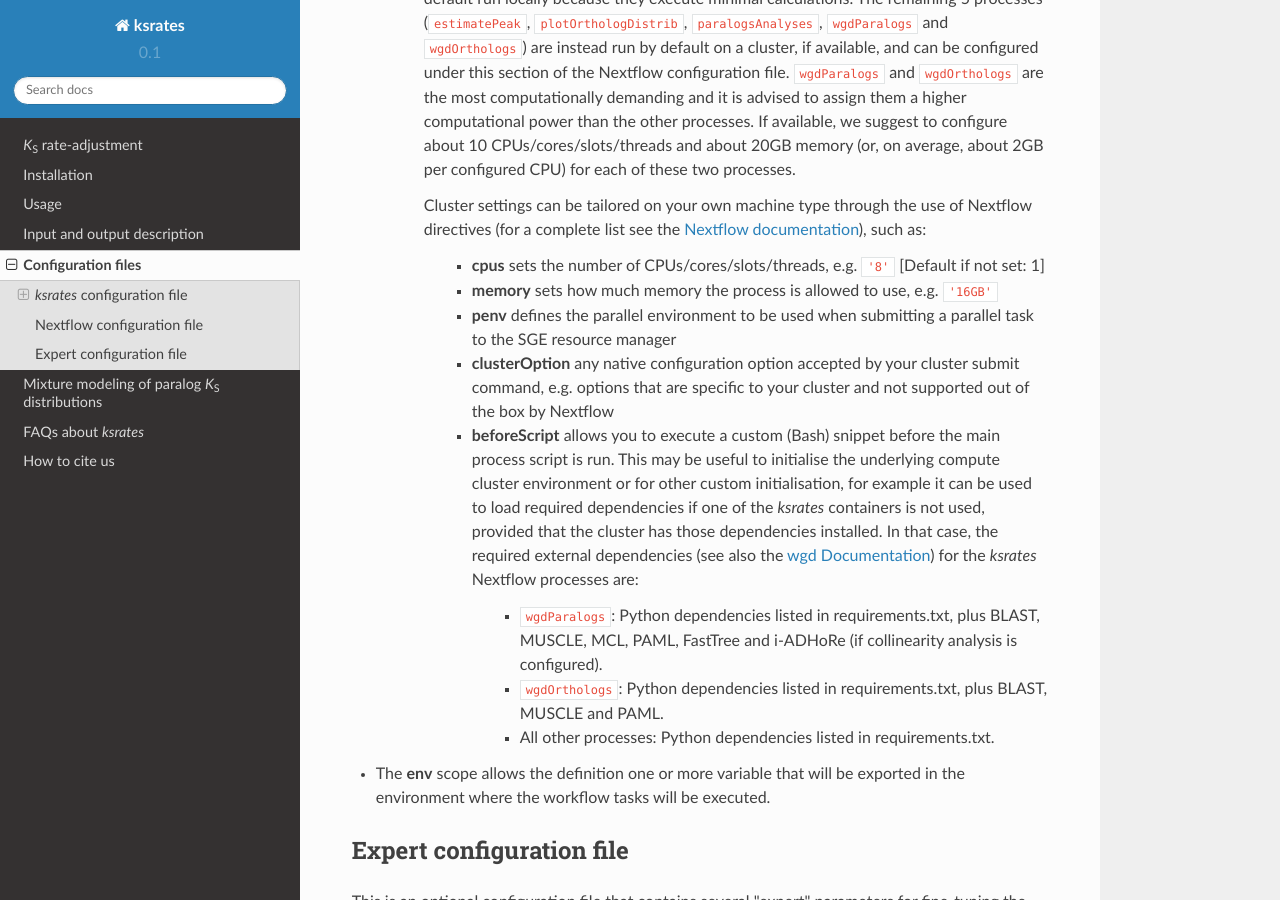
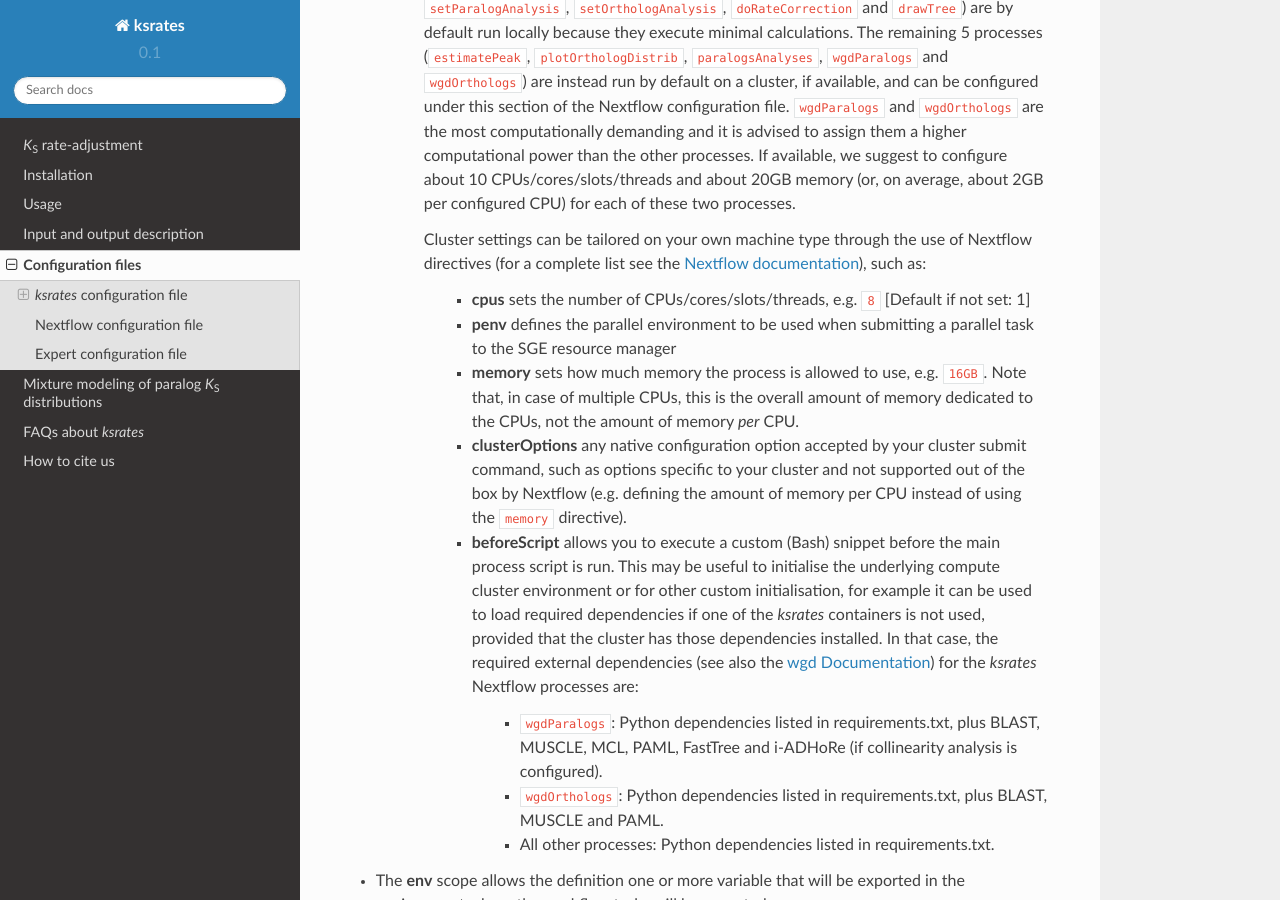
Before and after one commit to VIB-PSB/ksrates, a Sphinx documentation site: the page built from doc/source/configuration.rst, in a window 1280 px wide and 900 px high, scrolled down 5199 px. Built offline with Sphinx 7.4.7 and the Read the Docs theme 2.0.0, drawn with Linux system fonts in a browser that asks for light colours; some of the changed text lies outside the part shown.

Commit message:
Better description of memory and cluserOptions
- Add in docs that NF "memory" directive is
  for the overall amount of memory assigned
  to the CPUs, while clusterOptions can
  be used to set up a cluster-specific option
  to assign amount of memory per CPU.
- Add directives in NF configuration file
  structure example in docs
- Remove from there the useless envWhitelist
  that was still under docker directive

```diff
--- a/doc/source/configuration.rst
+++ b/doc/source/configuration.rst
@@ -139,7 +138,10 @@ The Nextflow configuration file is used to configure various settings for the *k
 
         withName: 'processName' {
             cpus = ''
+            penv = ''
             memory = ''
+            clusterOptions = ''
+            beforeScript = ''
         }
     }
 
@@ -170,10 +172,10 @@ The Nextflow configuration file is used to configure various settings for the *k
 
       Cluster settings can be tailored on your own machine type through the use of Nextflow directives (for a complete list see the `Nextflow documentation <https://www.nextflow.io/docs/latest/process.html#process-directives>`__), such as:
 
-        * **cpus** sets the number of CPUs/cores/slots/threads, e.g. ``'8'`` [Default if not set: 1]
-        * **memory** sets how much memory the process is allowed to use, e.g. ``'16GB'``
+        * **cpus** sets the number of CPUs/cores/slots/threads, e.g. ``8`` [Default if not set: 1]
     	* **penv** defines the parallel environment to be used when submitting a parallel task to the SGE resource manager
-        * **clusterOption** any native configuration option accepted by your cluster submit command, e.g. options that are specific to your cluster and not supported out of the box by Nextflow
+        * **memory** sets how much memory the process is allowed to use, e.g. ``16GB``. Note that, in case of multiple CPUs, this is the overall amount of memory dedicated to the CPUs, not the amount of memory *per* CPU.
+        * **clusterOptions** any native configuration option accepted by your cluster submit command, such as options specific to your cluster and not supported out of the box by Nextflow (e.g. defining the amount of memory per CPU instead of using the ``memory`` directive).
         * **beforeScript** allows you to execute a custom (Bash) snippet before the main process script is run. This may be useful to initialise the underlying compute cluster environment or for other custom initialisation, for example it can be used to load required dependencies if one of the *ksrates* containers is not used, provided that the cluster has those dependencies installed. In that case, the required external dependencies (see also the `wgd Documentation <https://wgd.readthedocs.io/en/latest/index.html#external-software>`__) for the *ksrates* Nextflow processes are:
 
             * ``wgdParalogs``: Python dependencies listed in requirements.txt, plus BLAST, MUSCLE, MCL, PAML, FastTree and i-ADHoRe (if collinearity analysis is configured).
```
Also changed, not shown: other parts of doc/source/configuration.rst (+0 -1 lines).
